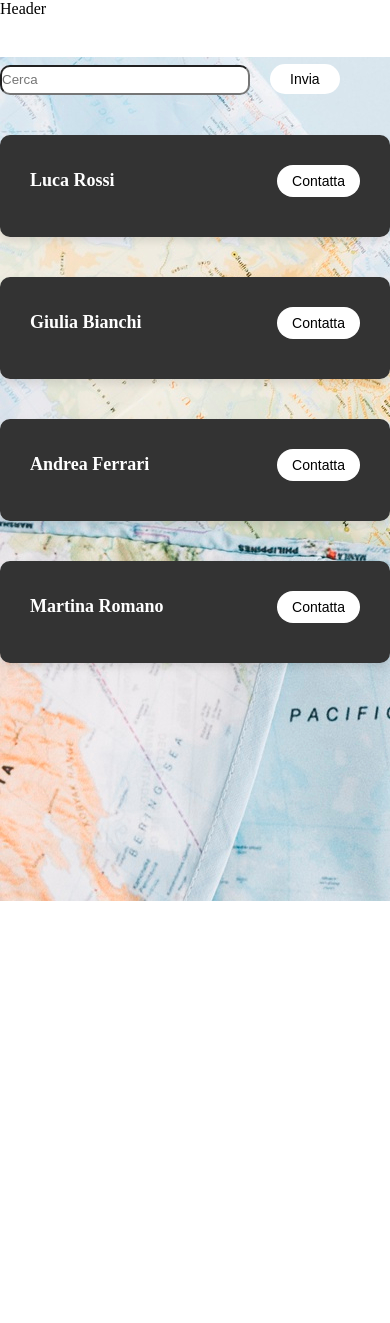
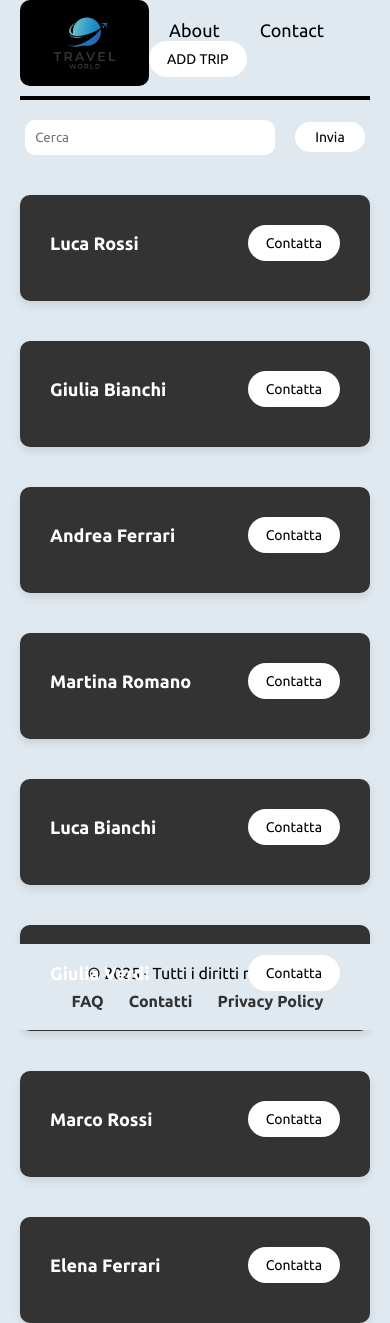
Before and after one commit to nicoargiolas/sst-boolroad, a React (Vite) app: page /trip/1 in a window 390 px wide. Before the commit the page ends 901 px from the top, so only its background shows below. Built offline with nearby package versions, Linux system fonts and the light colour scheme.

Commit message:
FIXED ALL NOW FIX RESPONSIVE AND ADD BONUS

```diff
--- a/index.html
+++ b/index.html
@@ -4,6 +4,7 @@
     <meta charset="UTF-8" />
     <link rel="icon" type="image/svg+xml" href="/Logo2.jpeg" />
     <meta name="viewport" content="width=device-width, initial-scale=1.0" />
+    <link href="https://fonts.googleapis.com/css2?family=Ubuntu:wght@300;400;700&display=swap" rel="stylesheet">
     <title>Travel Agency</title>
   </head>
   <body>
--- a/public/trips.json
+++ b/public/trips.json
@@ -37,6 +37,38 @@
                 "mail": "martina.romano@email.com",
                 "telefono": "+39 366 9876543",
                 "codice_fiscale": "RMNMRT93C60H501B"
+            },
+            {
+                "id": 105,
+                "nome": "Luca",
+                "cognome": "Bianchi",
+                "mail": "luca.bianchi@email.com",
+                "telefono": "+39 320 1234567",
+                "codice_fiscale": "BNCLCU85D15F205Z"
+            },
+            {
+                "id": 106,
+                "nome": "Giulia",
+                "cognome": "Verdi",
+                "mail": "giulia.verdi@email.com",
+                "telefono": "+39 345 7654321",
+                "codice_fiscale": "VRDGLL92E45H501Y"
+            },
+            {
+                "id": 107,
+                "nome": "Marco",
+                "cognome": "Rossi",
+                "mail": "marco.rossi@email.com",
+                "telefono": "+39 331 6789012",
+                "codice_fiscale": "RSSMRC90L10H501X"
+            },
+            {
+                "id": 108,
+                "nome": "Elena",
+                "cognome": "Ferrari",
+                "mail": "elena.ferrari@email.com",
+                "telefono": "+39 350 2468109",
+                "codice_fiscale": "FRRLNE88M20H501W"
             }
         ]
     },
@@ -78,7 +110,48 @@
                 "mail": "valeria.conti@email.com",
                 "telefono": "+39 345 3344556",
                 "codice_fiscale": "CNTVLR94P25D987Q"
+            },
+            {
+                "id": 101,
+                "nome": "Luca",
+                "cognome": "Rossi",
+                "mail": "luca.rossi@email.com",
+                "telefono": "+39 345 6789012",
+                "codice_fiscale": "RSSLCU85M01H501Z"
+            },
+            {
+                "id": 102,
+                "nome": "Giulia",
+                "cognome": "Bianchi",
+                "mail": "giulia.bianchi@email.com",
+                "telefono": "+39 333 4567890",
+                "codice_fiscale": "BNCGLL90F45Z404Y"
+            },
+            {
+                "id": 103,
+                "nome": "Andrea",
+                "cognome": "Ferrari",
+                "mail": "andrea.ferrari@email.com",
+                "telefono": "+39 389 7654321",
+                "codice_fiscale": "FRRNDR95A01F205X"
+            },
+            {
+                "id": 104,
+                "nome": "Martina",
+                "cognome": "Romano",
+                "mail": "martina.romano@email.com",
+                "telefono": "+39 366 9876543",
+                "codice_fiscale": "RMNMRT93C60H501B"
+            },
+            {
+                "id": 105,
+                "nome": "Luca",
+                "cognome": "Bianchi",
+                "mail": "luca.bianchi@email.com",
+                "telefono": "+39 320 1234567",
+                "codice_fiscale": "BNCLCU85D15F205Z"
             }
+
         ]
     },
     {
@@ -119,6 +192,46 @@
                 "mail": "francesca.riva@email.com",
                 "telefono": "+39 331 2233445",
                 "codice_fiscale": "RVAFNC89S30A123M"
+            },
+            {
+                "id": 104,
+                "nome": "Martina",
+                "cognome": "Romano",
+                "mail": "martina.romano@email.com",
+                "telefono": "+39 366 9876543",
+                "codice_fiscale": "RMNMRT93C60H501B"
+            },
+            {
+                "id": 105,
+                "nome": "Luca",
+                "cognome": "Bianchi",
+                "mail": "luca.bianchi@email.com",
+                "telefono": "+39 320 1234567",
+                "codice_fiscale": "BNCLCU85D15F205Z"
+            },
+            {
+                "id": 106,
+                "nome": "Giulia",
+                "cognome": "Verdi",
+                "mail": "giulia.verdi@email.com",
+                "telefono": "+39 345 7654321",
+                "codice_fiscale": "VRDGLL92E45H501Y"
+            },
+            {
+                "id": 107,
+                "nome": "Marco",
+                "cognome": "Rossi",
+                "mail": "marco.rossi@email.com",
+                "telefono": "+39 331 6789012",
+                "codice_fiscale": "RSSMRC90L10H501X"
+            },
+            {
+                "id": 108,
+                "nome": "Elena",
+                "cognome": "Ferrari",
+                "mail": "elena.ferrari@email.com",
+                "telefono": "+39 350 2468109",
+                "codice_fiscale": "FRRLNE88M20H501W"
             }
         ]
     },
@@ -168,6 +281,38 @@
                 "mail": "lorenzo.vitale@email.com",
                 "telefono": "+39 340 6677889",
                 "codice_fiscale": "VTTLNZ91H10B123W"
+            },
+            {
+                "id": 301,
+                "nome": "Alessandro",
+                "cognome": "Moretti",
+                "mail": "alessandro.moretti@email.com",
+                "telefono": "+39 328 5566778",
+                "codice_fiscale": "MRTLSS85R20L219X"
+            },
+            {
+                "id": 302,
+                "nome": "Chiara",
+                "cognome": "De Luca",
+                "mail": "chiara.deluca@email.com",
+                "telefono": "+39 339 6677889",
+                "codice_fiscale": "DLCCHR91E50G273Y"
+            },
+            {
+                "id": 303,
+                "nome": "Stefano",
+                "cognome": "Galli",
+                "mail": "stefano.galli@email.com",
+                "telefono": "+39 377 4455667",
+                "codice_fiscale": "GLLSTF90H15D123T"
+            },
+            {
+                "id": 304,
+                "nome": "Francesca",
+                "cognome": "Riva",
+                "mail": "francesca.riva@email.com",
+                "telefono": "+39 331 2233445",
+                "codice_fiscale": "RVAFNC89S30A123M"
             }
         ]
     }
--- /dev/null
+++ b/src/components/Footer.jsx
@@ -0,0 +1,15 @@
+
+const Footer = () => {
+  return (
+    <footer>
+      <p> &copy; 2025 - Tutti i diritti riservati</p>
+      <nav >
+        <a href="#faq">FAQ</a>
+        <a href="#contatti">Contatti</a>
+        <a href="#privacy">Privacy Policy</a>
+      </nav>
+    </footer>
+  );
+};
+
+export default Footer;
--- a/src/components/Header.jsx
+++ b/src/components/Header.jsx
@@ -1,6 +1,26 @@
+// importo link
+import { Link } from "react-router-dom"
+
 const Header = () => {
     return (
-        <div> Header </div>
+        <div className="header_container">
+
+            <div className="logo_container">
+
+               <Link to={"/"}>  <img src="../../public/Logo2.jpeg" alt="" /> </Link>
+            </div>
+
+            <div className="nav_container">
+
+                <li>
+                    <a href="#">About</a>
+                    <a href="#">Contact</a>
+                    <Link to={"/trip/add"}> <button className="contact-button">ADD TRIP</button> </Link>
+                </li>
+            </div>
+
+        </div>
+
     )
 }
 
--- a/src/index.css
+++ b/src/index.css
@@ -2,6 +2,198 @@
     padding: 0;
     margin: 0;
     box-sizing: border-box;
+    font-family: 'Ubuntu', sans-serif;
+}
+
+/*  */
+body {
+    background-color: #e0e9f0;
+}
+
+li {
+
+    list-style: none;
+}
+
+a {
+
+    text-decoration: none;
+}
+
+
+
+
+.user-list-container {
+    max-width: 800px;
+    margin: 40px auto;
+    padding: 20px;
+    background-color: #f4f4f4;
+    border-radius: 10px;
+    box-shadow: 0px 4px 8px rgba(0, 0, 0, 0.1);
+}
+
+.title {
+    text-align: center;
+    font-size: 24px;
+    margin-bottom: 20px;
+}
+
+.user-card {
+    padding: 15px;
+    border-radius: 8px;
+    margin-bottom: 15px;
+    cursor: pointer;
+    transition: all 0.3s ease;
+    position: relative;
+}
+
+.user-summary {
+    font-size: 18px;
+    font-weight: bold;
+}
+
+.user-details {
+    display: none;
+    margin-top: 10px;
+    padding-top: 10px;
+    border-top: 1px solid rgba(255, 255, 255, 0.3);
+}
+
+.user-card:hover .user-details {
+    display: block;
+}
+
+
+.user-search {
+    width: 100%;
+    padding: 10px;
+    font-size: 16px;
+    border-radius: 5px;
+    border: 1px solid #ccc;
+    margin-bottom: 20px;
+    outline: none;
+    transition: border-color 0.3s ease;
+}
+
+.user-search:focus {
+    border-color: black;
+}
+
+.user-card-header {
+    display: flex;
+    justify-content: space-between;
+    align-items: center;
+}
+
+.contact-button {
+    background-color: #4CAF50;
+    color: white;
+    border: none;
+    padding: 8px 15px;
+    font-size: 14px;
+    border-radius: 20px;
+    cursor: pointer;
+
+}
+
+.contact-button:hover {
+    background-color: #45a049;
+}
+
+
+
+
+.header_container {
+    height: 100px;
+    display: flex;
+    justify-content: space-between;
+    border-bottom: 4px solid black;
+    margin-left: 20px;
+    margin-right: 20px;
+
+
+}
+
+.logo_container {
+    width: 50%;
+    margin-bottom: 10px;
+}
+
+.logo_container img {
+
+    height: 100%;
+    border-radius: 10px;
+    object-fit: contain;
+
+
+}
+
+.nav_container {
+    display: flex;
+    align-self: center;
+
+
+}
+
+.nav_container a {
+    margin: 0 10px;
+
+    padding: 10px;
+
+    color: rgb(0, 0, 0);
+
+    font-size: 18px;
+
+}
+
+/**MAIN**/
+
+.main_container {
+    padding: 20px;
+    display: flex;
+    flex-wrap: wrap;
+    justify-content: space-between;
+    box-sizing: border-box;
+    /* height: 100vh; */
+}
+
+.trips_container {
+    width: 49%;
+    position: relative;
+    margin-bottom: 20px;
+}
+
+.img-set {
+    height: 100%;
+    width: 100%;
+}
+
+.trips_container h2 {
+    font-size: 40px;
+    margin-bottom: 10px;
+}
+
+.trips_container h5 {
+    font-size: 20px;
+    margin-bottom: 20px;
+}
+
+.btn {
+    font-size: 20px;
+    color: rgb(255, 255, 255);
+}
+
+.btn:hover {
+    color: green;
+}
+
+.black_square {
+    background-color: #000000;
+    /* width: 300px; */
+    position: absolute;
+    bottom: 20px;
+    color: white;
+    padding: 10px;
 }
 
 /* container con dati di homepage */
@@ -10,24 +202,22 @@
     border: 2px solid black;
 }
 
+.form-set {
+    padding-top: 20px;
+    display: flex;
+    justify-content: center;
+}
 
-
-.img-set {
-    width: 400px;
-}
 
 .search-bar {
     max-width: 800px;
-    margin: 40px auto;
-    margin-top: 10%;
-
 }
 
 .search {
     border-radius: 10px;
+    border: none;
     width: 250px;
-    height: 30px;
-    margin-top: 2%;
+    padding: 10px;
 }
 
 .search-bar button {
@@ -111,11 +301,10 @@
     background-color: white;
     color: black;
     border: none;
-    padding: 8px 15px;
+    padding: 10px 18px;
     font-size: 14px;
     border-radius: 20px;
     cursor: pointer;
-
 }
 
 .contact-button:hover {
@@ -124,11 +313,13 @@
 
 button:hover {
     background-color: #45a049;
+    color: white;
 }
 
 .container-background {
-    background-image: url('../public/background_image.jpg');
     height: 100vh;
+    margin-left: 20px;
+    margin-right: 20px;
 }
 
 /* Disabilita hover quando il popup è aperto */
@@ -196,12 +387,6 @@ button:hover {
 
 
 
-
-
-
-
-
-
 /* SET FORM ADD*/
 .travel-form {
     width: 100%;
@@ -247,24 +432,52 @@ button:hover {
 }
 
 .btn-add-participant {
-    background-color: #007bff;
+    background-color: #e0e9f0;
+    color: black;
+}
+
+.btn-add-participant:hover {
+    background-color: #28a745;
     color: white;
 }
 
-.btn-add-participant:hover {
-    background-color: #0056b3;
-}
+.btn-submit {
+    background-color: #e0e9f0;
+    color: black;
 
-.btn-submit {
-    background-color: #28a745;
-    color: white;
-    width: 100%;
 }
 
 .btn-submit:hover {
     background-color: #218838;
+    color: white;
 }
 
+
+/* FOOTER */
+footer {
+    background-color: #e0e9f0;
+    padding: 20px;
+    text-align: center;
+    font-family: Arial, sans-serif;
+}
+
+footer nav {
+    margin-top: 10px;
+}
+
+footer a {
+    margin: 15px;
+    text-decoration: none;
+    color: #333;
+    font-weight: bold;
+    transition: color 0.3s ease;
+    margin-right: 10px;
+}
+
+footer a:hover {
+    color: #28a745;
+
+}
 
 
 
@@ -279,3 +492,22 @@ button:hover {
     }
 
 }
+
+
+
+
+
+@media screen and (max-width: 600px) {
+    .user-list {
+        max-width: 90%;
+    }
+
+    .user-card {
+        padding: 10px;
+    }
+
+    .container-home {
+        margin: 20px;
+        border: 2px solid black;
+    }
+}
--- a/src/layouts/DeafultLayout.jsx
+++ b/src/layouts/DeafultLayout.jsx
@@ -1,14 +1,18 @@
 import { Outlet } from "react-router-dom";
 
 import Header from "../components/Header";
+
+import Footer from "../components/Footer";
+
 
 const DefaultLayout = () => {
     return (
         <>
             <Header />
-            <main className="container">
-                <Outlet />
-            </main>
+
+            <Outlet />
+
+            <Footer />
         </>
     )
 }
--- a/src/pages/AddTripPage.jsx
+++ b/src/pages/AddTripPage.jsx
@@ -46,7 +46,7 @@ export default function AddTripPage() {
       </div>
 
       <button className="btn btn-submit">Crea viaggio</button>
-      <Link to={"/"}> <button className="btn">RITORNA IN HOME</button>  </Link>
+      <Link to={"/"}> <button className="btn btn-submit">RITORNA IN HOME</button>  </Link>
     </form>
   )
 }
--- a/src/pages/TripPage.jsx
+++ b/src/pages/TripPage.jsx
@@ -33,7 +33,7 @@ const TripPage = () => {
         <>
             <div className="container-background">
                 {/* Gestiamo il onSubmit  */}
-                <form onSubmit={(e) => event.preventDefault()}>
+                <form onSubmit={(e) => event.preventDefault()} className="form-set">
                     <div className="search-bar">
                         <input className="search" type="text"
                             value={search}
```
Also changed, not shown: src/components/TripCard.jsx (+10 -5 lines), src/pages/HomePage.jsx (+4 -4 lines).
